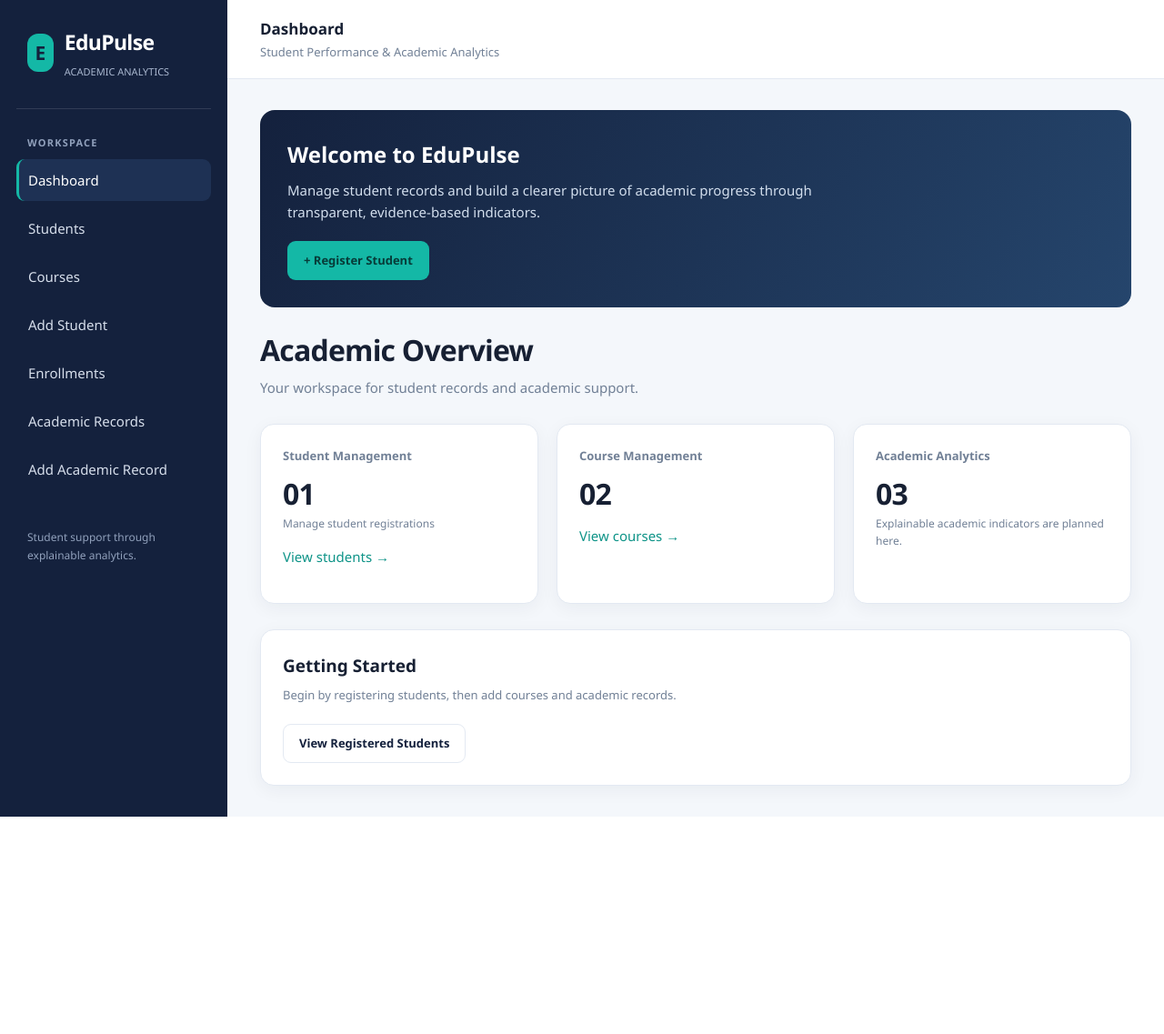
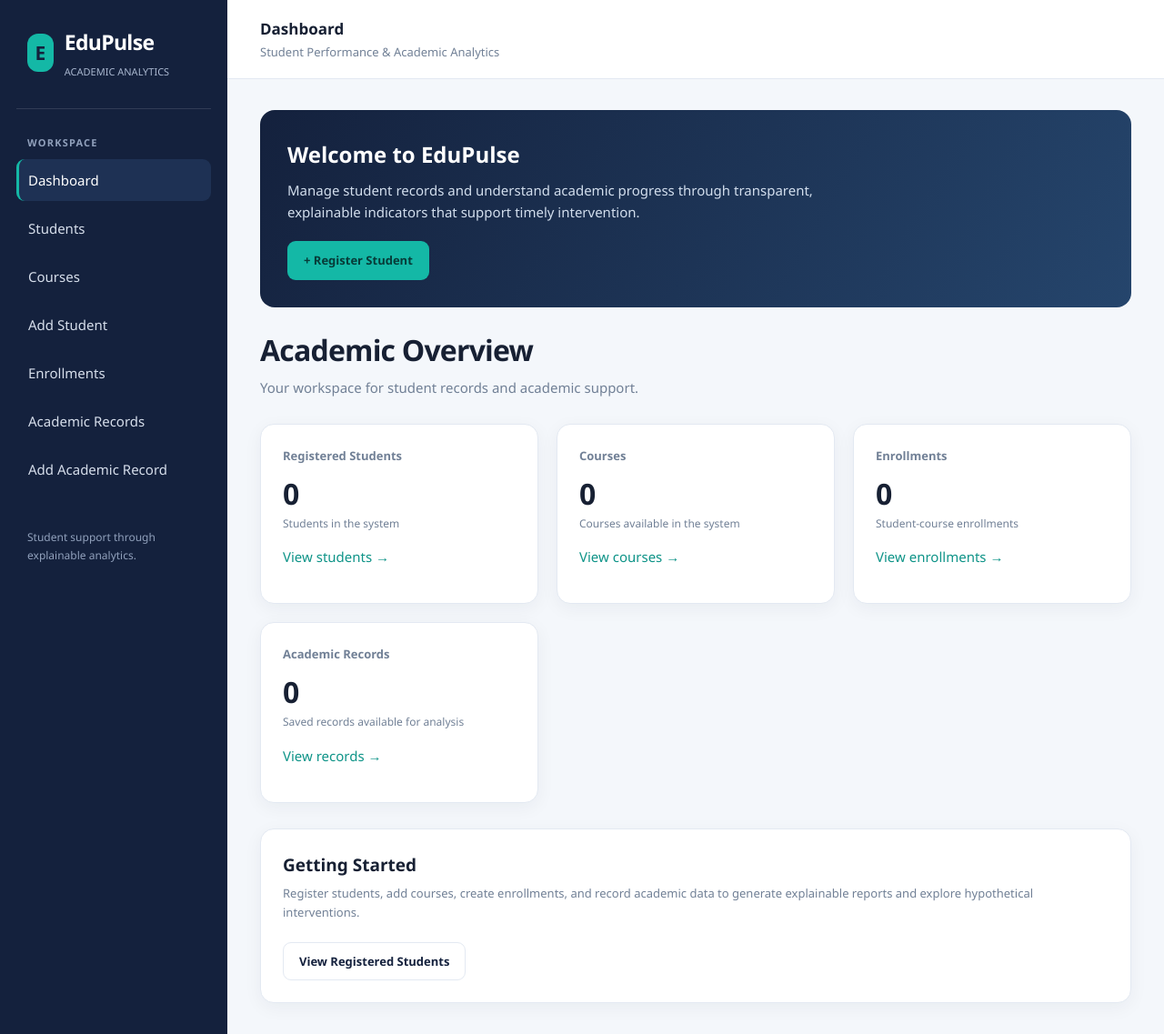
Before and after one commit to rohanronniie/EduPulse, a Flask app: page / in a window 1280 px wide. Shown: the whole page at 91% size. Before the commit the page ends 898 px from the top, so only its background shows below. Run offline with Flask 3, Linux system fonts and the light colour scheme.

Commit message:
feat: add live dashboard statistics and project documentation

```diff
--- a/src/__init__.py
+++ b/src/__init__.py
@@ -1,11 +1,14 @@
 
 from flask import Flask, render_template
+from sqlalchemy import func, select
 
 from src.course_routes import courses_bp
 from src.database import SessionLocal, initialize_database
 from src.student_routes import students_bp
 from src.enrollment_routes import enrollment_bp
 from src.academic_routes import academic_bp
+from src.models import Student, Course, StudentCourse
+from src.academic_models import AcademicRecord
 
 
 def create_app(test_config=None):
@@ -31,8 +34,30 @@ def create_app(test_config=None):
 
     @app.route("/")
     def home():
-        """Display the EduPulse homepage."""
-        return render_template("index.html")
+        """Display the dashboard with live database statistics."""
+        session_factory = app.config["SESSION_FACTORY"]
+
+        with session_factory() as session:
+            student_count = session.scalar(
+                select(func.count()).select_from(Student)
+            )
+            course_count = session.scalar(
+                select(func.count()).select_from(Course)
+            )
+            enrollment_count = session.scalar(
+                select(func.count()).select_from(StudentCourse)
+            )
+            academic_record_count = session.scalar(
+                select(func.count()).select_from(AcademicRecord)
+            )
+
+        return render_template(
+            "index.html",
+            student_count=student_count or 0,
+            course_count=course_count or 0,
+            enrollment_count=enrollment_count or 0,
+            academic_record_count=academic_record_count or 0,
+        )
 
     @app.route("/health")
     def health_check():
--- a/src/templates/index.html
+++ b/src/templates/index.html
@@ -8,8 +8,8 @@
 <section class="welcome-panel">
     <h2>Welcome to EduPulse</h2>
     <p>
-        Manage student records and build a clearer picture of academic
-        progress through transparent, evidence-based indicators.
+        Manage student records and understand academic progress through
+        transparent, explainable indicators that support timely intervention.
     </p>
     <a href="{{ url_for('students.create_student') }}" class="btn btn-primary">
         + Register Student
@@ -25,33 +25,47 @@
 
 <div class="card-grid">
     <section class="card">
-        <p class="stat-label">Student Management</p>
-        <p class="stat-value">01</p>
-        <p class="stat-description">Manage student registrations</p>
+        <p class="stat-label">Registered Students</p>
+        <p class="stat-value">{{ student_count }}</p>
+        <p class="stat-description">Students in the system</p>
         <p>
-            <a href="{{ url_for('students.list_students') }}">View students →</a>
+            <a href="{{ url_for('students.list_students') }}">View students &rarr;</a>
         </p>
     </section>
 
     <section class="card">
-        <p class="stat-label">Course Management</p>
-        <p class="stat-value">02</p>
+        <p class="stat-label">Courses</p>
+        <p class="stat-value">{{ course_count }}</p>
+        <p class="stat-description">Courses available in the system</p>
         <p>
-            <a href="{{ url_for('courses.list_courses') }}">View courses →</a>
+            <a href="{{ url_for('courses.list_courses') }}">View courses &rarr;</a>
         </p>
     </section>
 
     <section class="card">
-        <p class="stat-label">Academic Analytics</p>
-        <p class="stat-value">03</p>
-        <p class="stat-description">Explainable academic indicators are planned here.</p>
+        <p class="stat-label">Enrollments</p>
+        <p class="stat-value">{{ enrollment_count }}</p>
+        <p class="stat-description">Student-course enrollments</p>
+        <p>
+            <a href="{{ url_for('enrollment.list_enrollments') }}">View enrollments &rarr;</a>
+        </p>
+    </section>
+
+    <section class="card">
+        <p class="stat-label">Academic Records</p>
+        <p class="stat-value">{{ academic_record_count }}</p>
+        <p class="stat-description">Saved records available for analysis</p>
+        <p>
+            <a href="{{ url_for('academic.list_records') }}">View records &rarr;</a>
+        </p>
     </section>
 </div>
 
 <section class="card">
     <h2 class="section-title">Getting Started</h2>
     <p class="section-description">
-        Begin by registering students, then add courses and academic records.
+        Register students, add courses, create enrollments, and record academic
+        data to generate explainable reports and explore hypothetical interventions.
     </p>
     <a href="{{ url_for('students.list_students') }}" class="btn btn-secondary">
         View Registered Students
```
Also changed, not shown: README.md.
